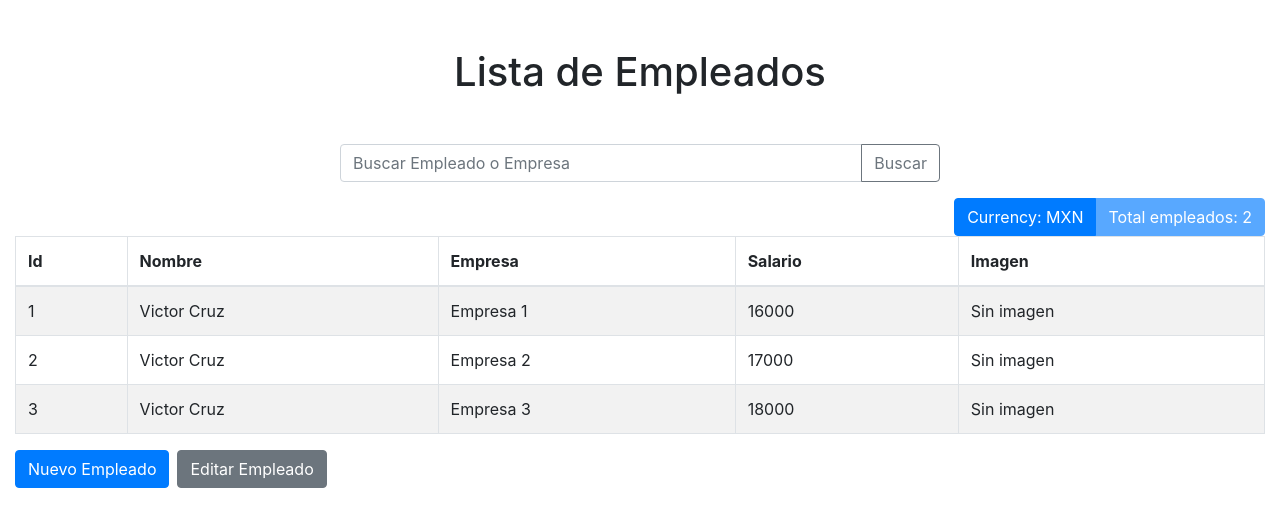
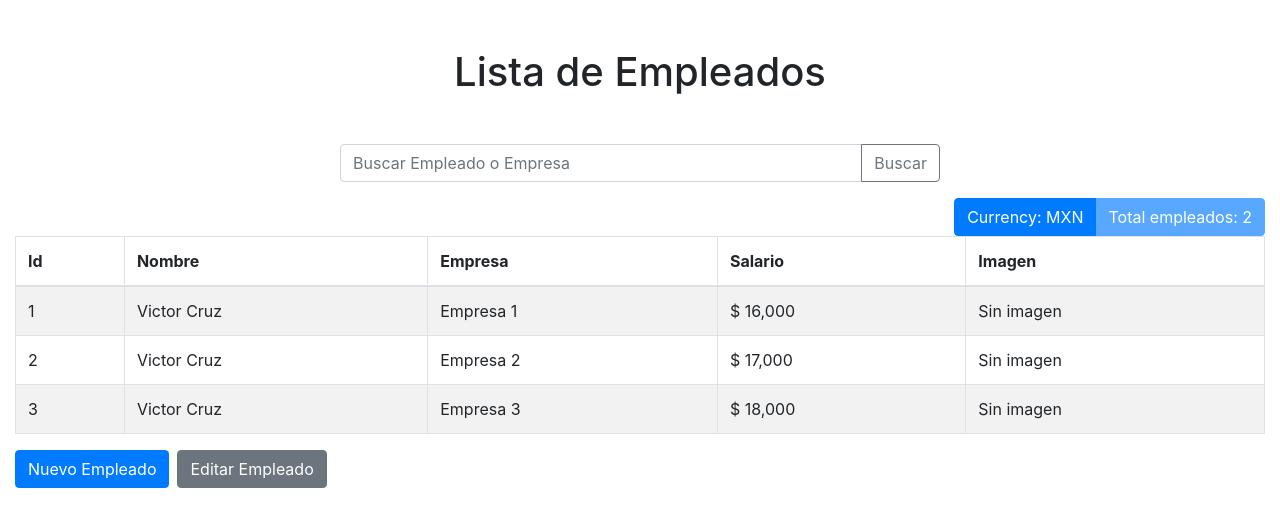
Before and after one commit to vicc30/lista-empleados, a React (Create React App) app: page / in a window 1280 px wide. Shown: the top 526 px of the page. Built offline with nearby package versions, Linux system fonts and the light colour scheme.

Commit message:
Cambio MXN a USD

```diff
--- a/src/App.js
+++ b/src/App.js
@@ -11,6 +11,11 @@ const App = () => {
 
   //Estados
   const empleados = useState(EMPLEADOS);
+  const [currency, setCurrency] = useState("MXN");
+
+  const changeCurrency = (currency) => {
+    currency === "MXN" ? setCurrency(() => "USD") : setCurrency(() => "MXN");
+  }
 
   return (
     <>
@@ -27,7 +32,7 @@ const App = () => {
           </InputGroup.Append>
         </InputGroup>
         <ButtonGroup>
-          <Button >Currency: MXN</Button>
+          <Button onClick={() => changeCurrency(currency)}>Currency: {currency}</Button>
           <Button disabled>Total empleados: 2</Button>
         </ButtonGroup>
         <Table striped bordered hover>
@@ -41,7 +46,7 @@ const App = () => {
             </tr>
           </thead>
           <tbody>
-            <Tabla empleados={empleados} />
+            <Tabla empleados={empleados} currency={currency} />
           </tbody>
         </Table>
         <button className="btn btn-primary">Nuevo Empleado</button>
--- a/src/components/tableComponent.js
+++ b/src/components/tableComponent.js
@@ -2,7 +2,17 @@ import React from 'react';
 
 const Tabla = (props) => {
 
-    const { empleados } = props;
+    const { empleados, currency } = props;
+    const dolar = 21.50 / 100
+
+    const currencyFormat = (qty) => {
+        if (currency === "MXN") {
+            return new Intl.NumberFormat('es-MX').format(qty)
+        } else {
+            const dolarQty = Math.round(qty / dolar) / 100;
+            return new Intl.NumberFormat('en-US').format(dolarQty);
+        }
+    }
 
     return empleados[0].map((empleado) => {
         return (
@@ -11,8 +21,8 @@ const Tabla = (props) => {
                     <td>{empleado.id}</td>
                     <td>{empleado.nombre}</td>
                     <td>{empleado.empresa}</td>
-                    <td>{empleado.salario}</td>
-                    <td>{empleado.imagen===""?"Sin imagen":empleado.imagen}</td>
+                    <td>$ {currencyFormat(empleado.salario)}</td>
+                    <td>{empleado.imagen === "" ? "Sin imagen" : empleado.imagen}</td>
                 </tr>
             </>
         );
```
